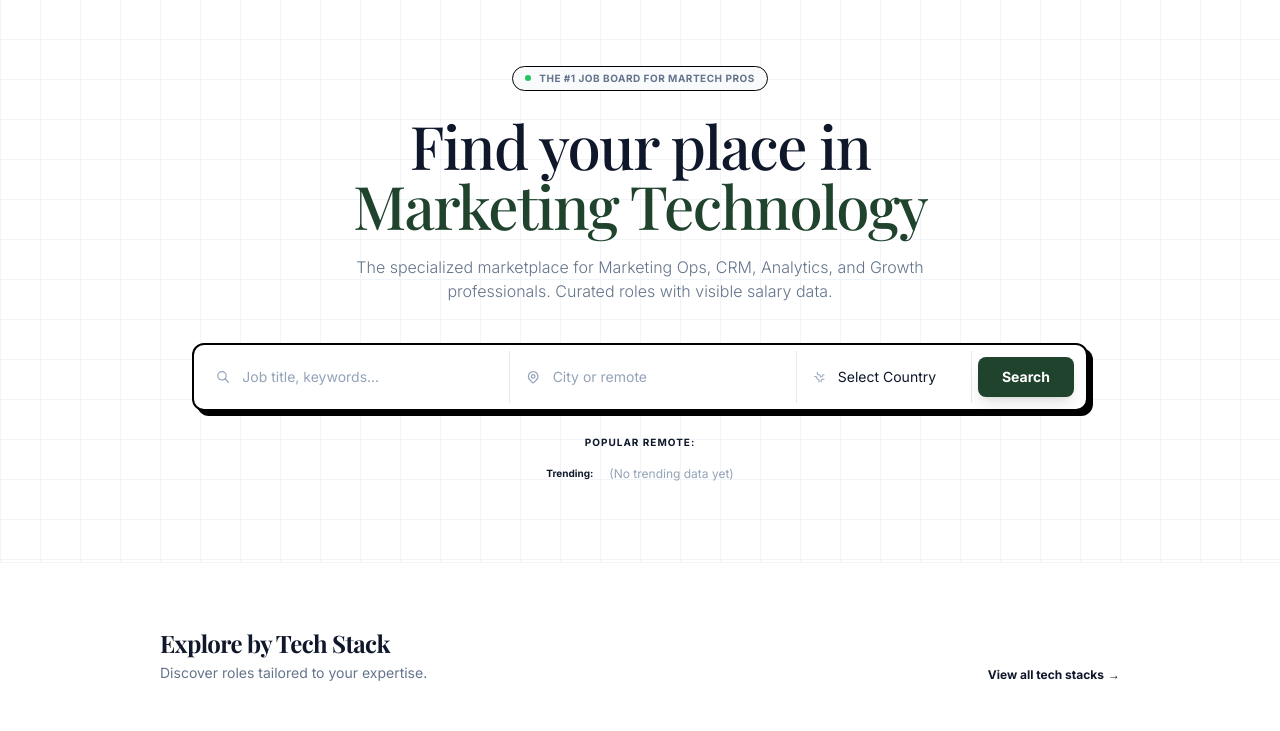
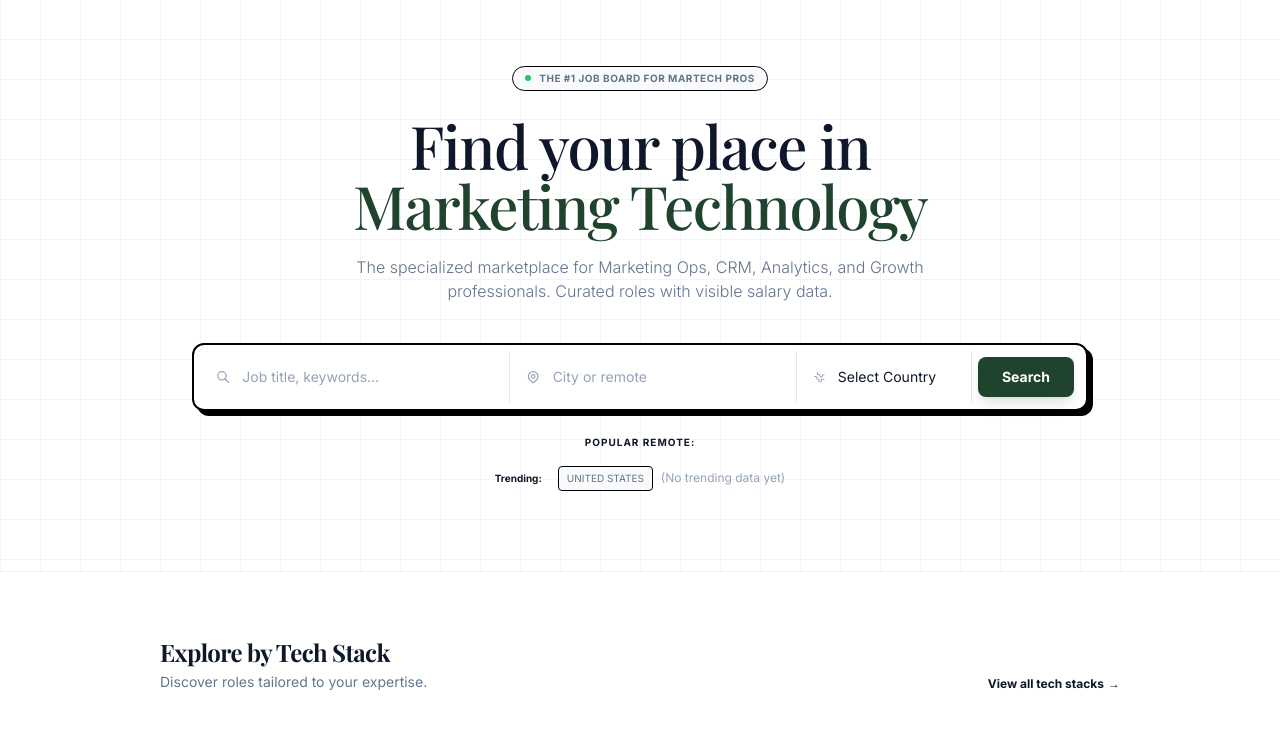
Before and after one commit to akashachanta01/MarTechStack, a Django app: page / in a window 1280 px wide. Shown: the part 66-797 px from the top of the page. Run offline with Django 5.2, Linux system fonts and the light colour scheme; data that the repository does not hold is empty; some libraries are stand-ins or nearby versions.

Commit message:
Update job_list.html

```diff
--- a/jobs/templates/jobs/job_list.html
+++ b/jobs/templates/jobs/job_list.html
@@ -105,6 +105,7 @@
 
         <div class="mt-4 flex flex-wrap justify-center gap-2 text-[10px] text-slate-500 items-center">
             <span class="font-bold text-slate-900 mr-2">Trending:</span>
+            <a href="{% url 'seo_loc_only' 'united-states' %}" class="bg-slate-50 border border-black px-2 py-1 rounded hover:bg-slate-100 transition uppercase">United States</a>
             {% for stack in popular_tech_stacks|slice:":5" %}
                 <a href="{% url 'tool_detail' stack.slug %}" class="bg-slate-50 border border-black px-2 py-1 rounded hover:bg-slate-100 transition uppercase">{{ stack.name }}</a>
             {% empty %}
```
